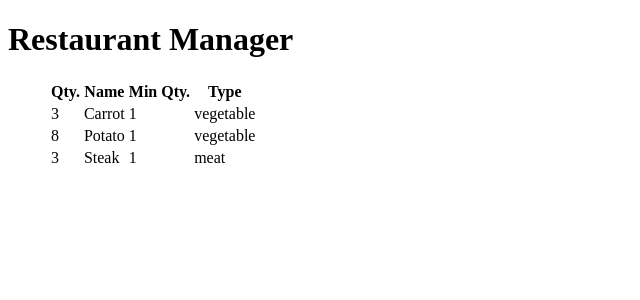
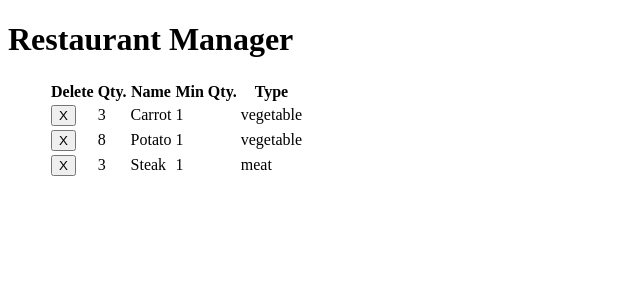
Before and after one commit to cltnbrwn34/react-training, a React (Create React App) app: page / in a window 1280 px wide. Shown: the top 300 px of the page, without its empty margins (0-640 px from the left). Built offline with nearby package versions, Linux system fonts and the light colour scheme; data requests are answered from the project's data file.

Commit message:
delete onClick alert

```diff
--- a/src/App.tsx
+++ b/src/App.tsx
@@ -20,7 +20,7 @@ export function App(props: any) {
         setFoods(json);
         }
         callGetFood();
-    });
+    }, []);//using empty array for useEffect since we only want this to run once
 
     return (
     <>
@@ -30,6 +30,7 @@ export function App(props: any) {
         <table>
           <thead>
               <tr>
+                <th>Delete</th>
                 <th>Qty.</th>
                 <th>Name</th>
                 <th>Min Qty.</th>
@@ -37,8 +38,10 @@ export function App(props: any) {
             </tr>
           </thead>
           <tbody>
+              {/*add a delete button next to name. When clicekd, alert('clicked')*/}
             {inventory.map((food) => (
                 <tr key={food.id}>
+                    <td><button type="button" onClick={() => alert('Clicked Delete!')}>X</button></td>
                     <td>{food.quantity}</td>
                     <td>{food.name}</td>
                     <td>{food.minimumQuantity}</td>
--- a/src/index.tsx
+++ b/src/index.tsx
@@ -8,6 +8,8 @@ render( <App />, document.getElementById('root'));
 //class                     V className
 //for                       V htmlFor
 //inline Styles are strings V inline Styles are objects, values can be numbers=px
+//attributes are kebab-case V probs are camelCase
+
 
 //const headStyle = { color: "blue", marginBottom: 10 };
 //first react component
```
